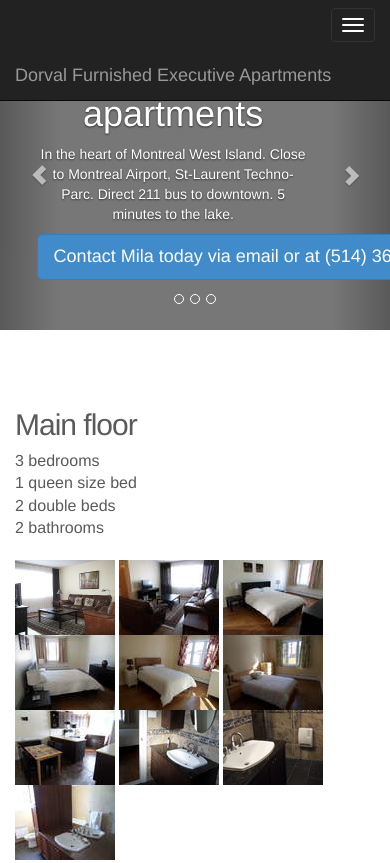
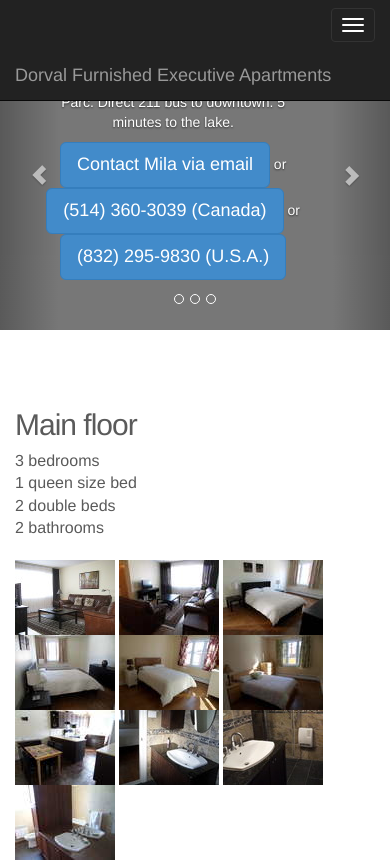
Before and after one commit to jacek99/dorvalfurnished.com, a plain HTML site: page main_floor.html in a window 390 px wide. Shown: the top 863 px of the page. Drawn offline with nearby package versions, Linux system fonts and the light colour scheme.

Commit message:
added US phone #

```diff
--- a/main_floor.html
+++ b/main_floor.html
@@ -41,7 +41,7 @@
                         <span class="icon-bar"></span>
                         <span class="icon-bar"></span>
                     </button>
-                    <a class="navbar-brand" href="#">Dorval Furnished Executive Apartments</a>
+                     <a class="navbar-brand" href="#">Dorval Furnished Executive Apartments</a>
                 </div>
                 <div class="navbar-collapse collapse">
                     <ul class="nav navbar-nav">
@@ -58,10 +58,9 @@
                         </ul>
                         </li>
                     </ul>
-                </div>
+                 </div>
             </div>
         </div>
-
     </div>
 </div>
 
@@ -91,8 +90,9 @@
                         <meta itemprop="streetAddress" content="1060 Dawson" />
                     </span>
                     <p>
-                    <a class="btn btn-lg btn-primary" href="mailto:milarealty@gmail.com" role="button">
-                        Contact Mila today via email or at <span itemprop="telephone">(514) 360-3039</span>
+                    <a class="btn btn-lg btn-primary" href="mailto:milarealty@gmail.com" role="button">Contact Mila via email</a> or
+                    <a class="btn btn-lg btn-primary" href="tel:5143603039" role="button"><span itemprop="telephone">(514) 360-3039</span> (Canada)</a> or
+                    <a class="btn btn-lg btn-primary" href="tel:8322959830" role="button"><span itemprop="telephone">(832) 295-9830</span> (U.S.A.)</a>
                     </a>
                     </p>
                 </div>
@@ -104,8 +104,9 @@
                     <h1><span itemprop="description">All included</span></h1>
                     <p><span itemprop="description">Washer and dryer in every unit, balcony, cable HD TV, wireless internet, parking, towels, bed sheets, cutlery, etc.</span></p>
                     <p>
-                    <a class="btn btn-lg btn-primary" href="mailto:milarealty@gmail.com" role="button">
-                        Contact Mila today via email or at <span itemprop="telephone">(514) 360-3039</span>
+                    <a class="btn btn-lg btn-primary" href="mailto:milarealty@gmail.com" role="button">Contact Mila via email</a> or
+                    <a class="btn btn-lg btn-primary" href="tel:5143603039" role="button"><span itemprop="telephone">(514) 360-3039</span> (Canada)</a> or
+                    <a class="btn btn-lg btn-primary" href="tel:8322959830" role="button"><span itemprop="telephone">(832) 295-9830</span> (U.S.A.)</a>
                     </a>
                     </p>
                 </div>
@@ -117,8 +118,9 @@
                     <h1><span itemprop="description">Clean, comfortable, wood floors throughout</span></h1>
                     <p><span itemprop="description">Our family run business takes pride in offering you comfort above what you can find in a typical motel or hotel</span></p>
                     <p>
-                    <a class="btn btn-lg btn-primary" href="mailto:milarealty@gmail.com" role="button">
-                        Contact Mila today via email or at <span itemprop="telephone">(514) 360-3039</span>
+                    <a class="btn btn-lg btn-primary" href="mailto:milarealty@gmail.com" role="button">Contact Mila via email</a> or
+                    <a class="btn btn-lg btn-primary" href="tel:5143603039" role="button"><span itemprop="telephone">(514) 360-3039</span> (Canada)</a> or
+                    <a class="btn btn-lg btn-primary" href="tel:8322959830" role="button"><span itemprop="telephone">(832) 295-9830</span> (U.S.A.)</a>
                     </a>
                     </p>
                 </div>
```
Also changed, not shown: about.html (+9 -6 lines), bachelor.html (+9 -6 lines), contact.html (+2 -1 lines), index.html (+9 -6 lines), upper_floor.html (+9 -6 lines).
